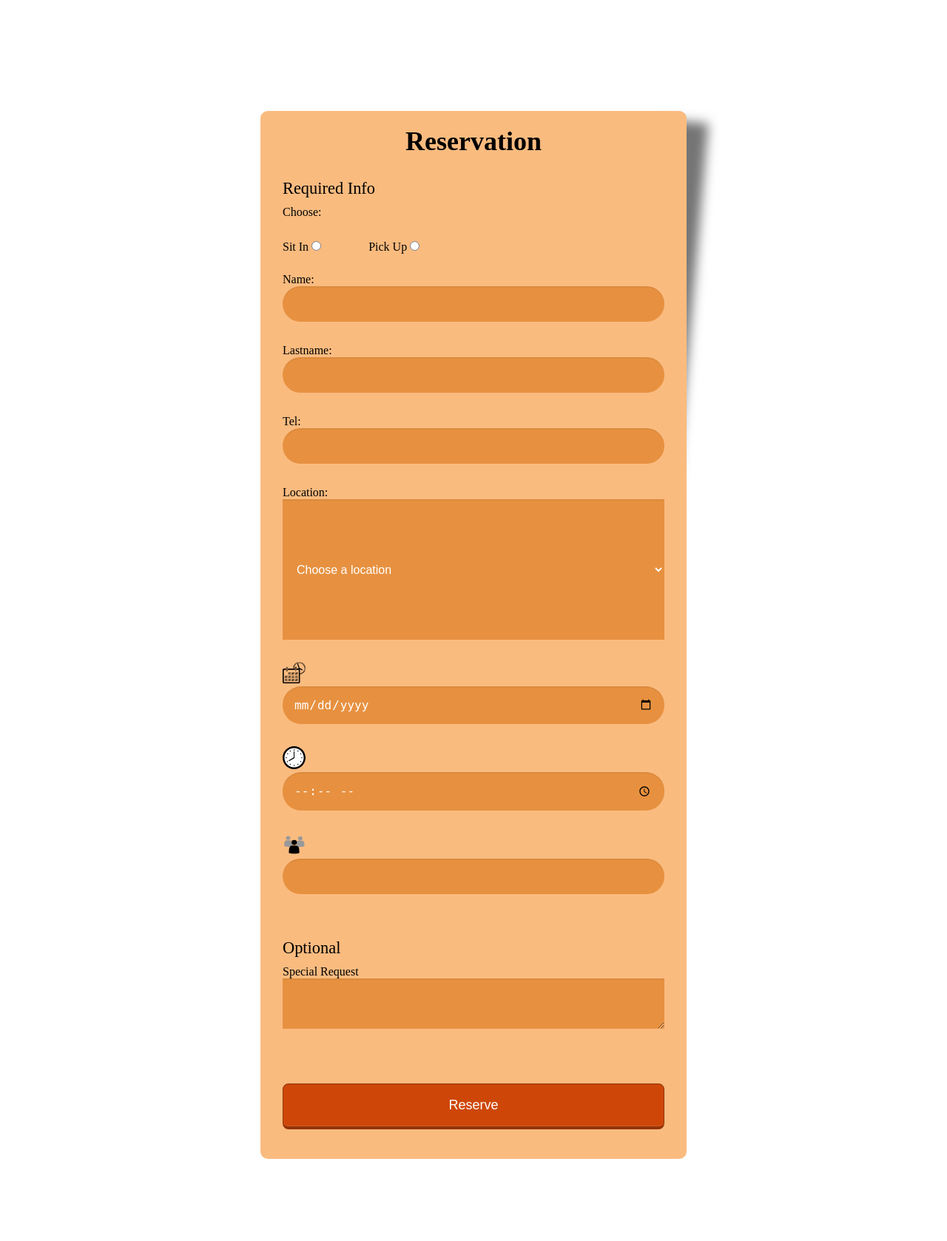
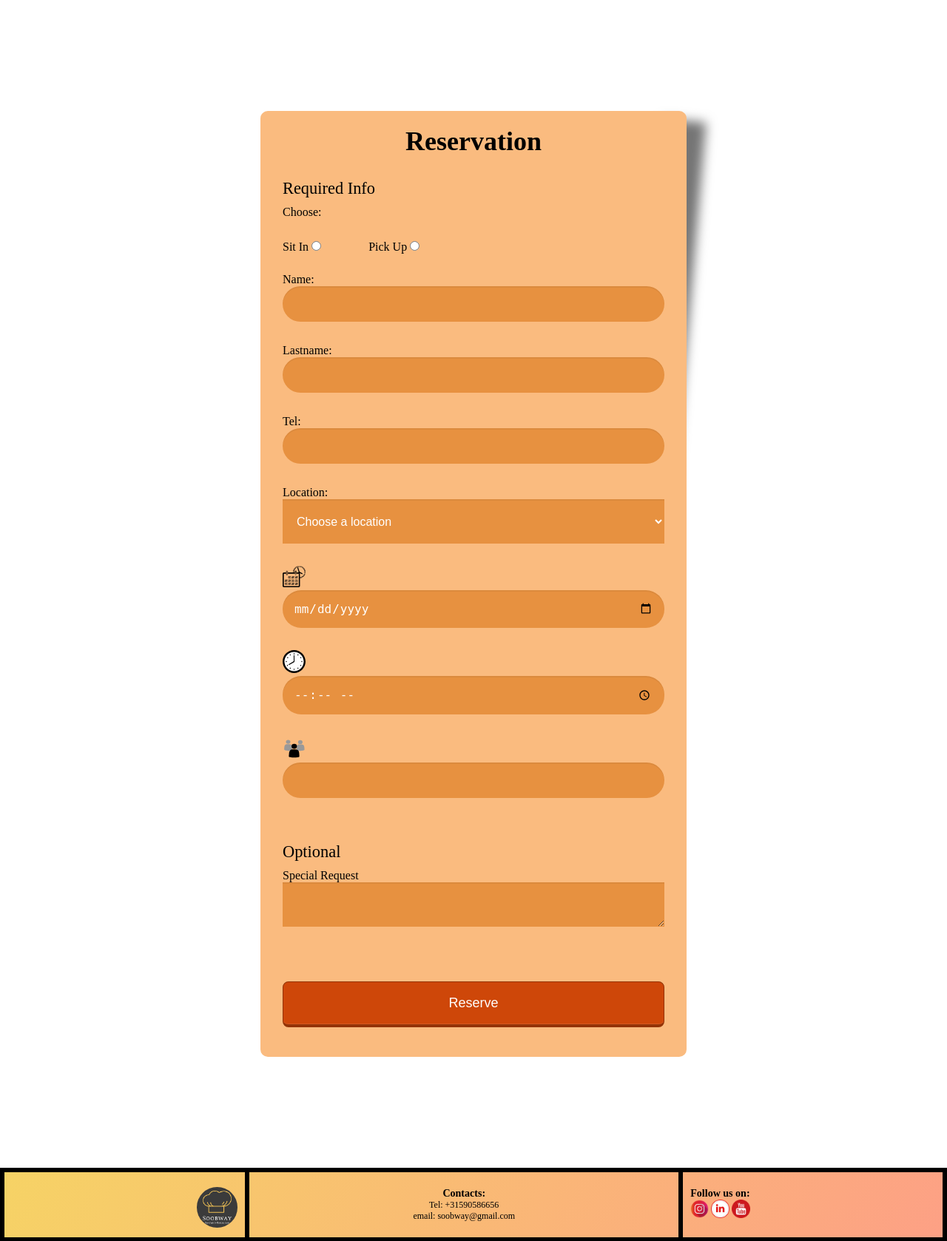
Before and after one commit to Group-D-Period-2/Dev, a PHP site: page /reservation.php in a window 1280 px wide. Shown: the part 100-1778 px from the top of the page at 74% size. Run offline with PHP 8.4, Linux system fonts and the light colour scheme.

Commit message:
fixing select tag size problem

```diff
--- a/style.css
+++ b/style.css
@@ -459,7 +459,7 @@ margin: 0 0 30px 0;
 background-color: #e79140;
 border: none;
 font-size: 16px;
-height: auto;
+max-height: 60px;
 margin: 0 0 30px 0;
 outline: 0;
 padding: 15px;
```
